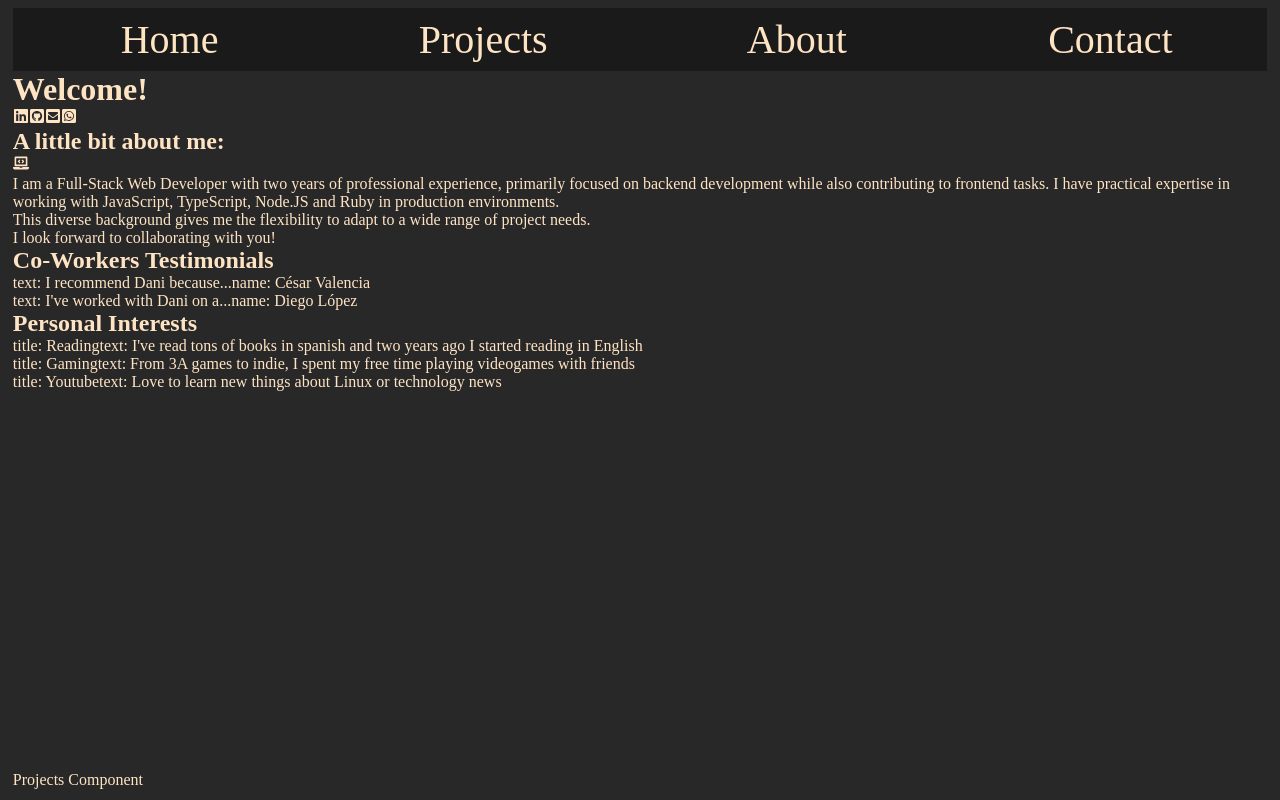
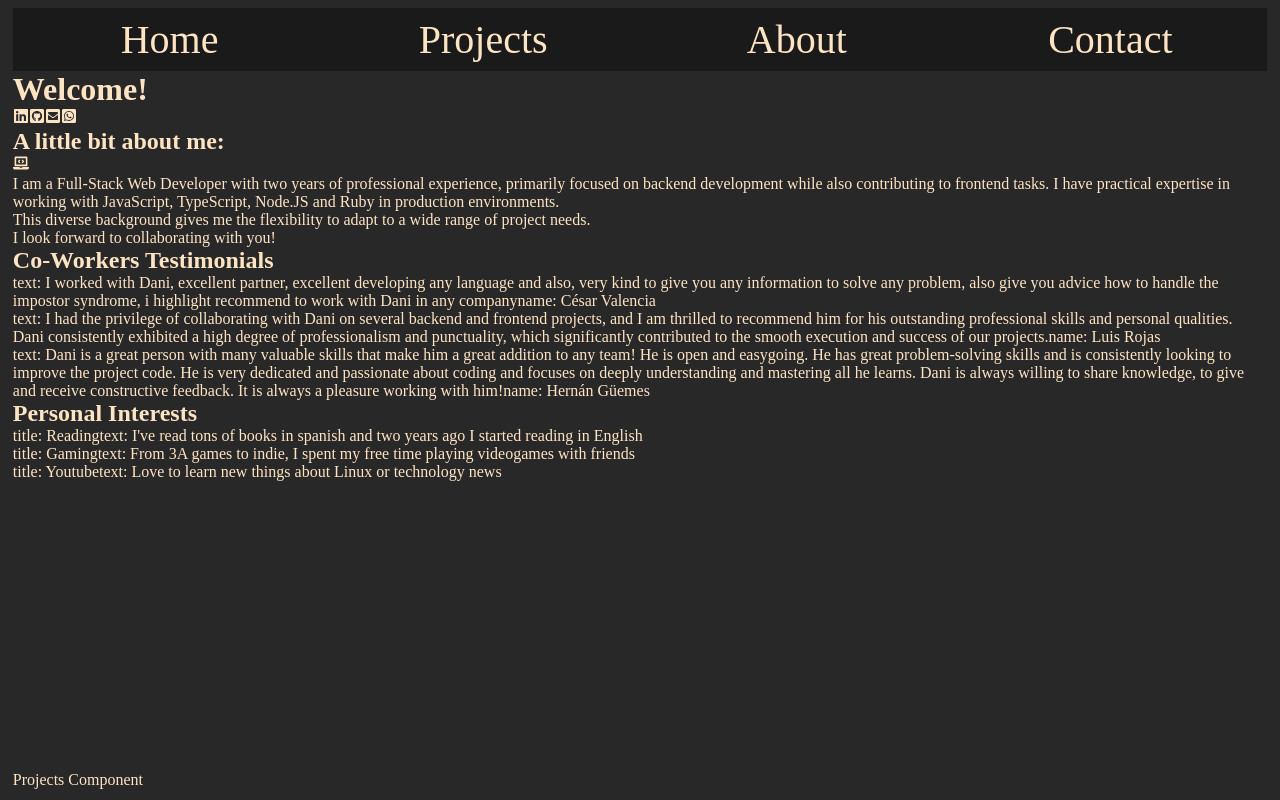
Before and after one commit to danifromecuador/portfolio_2025, a React (Vite) app: page / in a window 1280 px wide. Built offline with nearby package versions, Linux system fonts and the light colour scheme.

Commit message:
Update testimonials.js data feat/home

```diff
--- a/src/components/home/testimonial/testimonials.js
+++ b/src/components/home/testimonial/testimonials.js
@@ -1,16 +1,23 @@
 export const testimonials = [
   {
     id: 0,
-    text: "I recommend Dani because...",
-    imageUrl: "https://media.licdn.com/dms/image/v2/D4E35AQHRm6MCNJZ5Xg/profile-framedphoto-shrink_800_800/profile-framedphoto-shrink_800_800/0/1714271123232?e=1737576000&v=beta&t=8mgIhiLR4jNuktxEfXY7vbb1hpC8TfxgEexjth6J-2o",
     name: "César Valencia",
-    position: "Mentor at Exercism"
+    position: "Mentor at Exercism",
+    text: "I worked with Dani, excellent partner, excellent developing any language and also, very kind to give you any information to solve any problem, also give you advice how to handle the impostor syndrome, i highlight recommend to work with Dani in any company",
+    imageUrl: "https://media.licdn.com/dms/image/v2/D4E35AQHRm6MCNJZ5Xg/profile-framedphoto-shrink_800_800/profile-framedphoto-shrink_800_800/0/1714271123232?e=1737576000&v=beta&t=8mgIhiLR4jNuktxEfXY7vbb1hpC8TfxgEexjth6J-2o"
   },
   {
     id: 1,
-    text: "I've worked with Dani on a...",
-    imageUrl: "https://media.licdn.com/dms/image/v2/D4E35AQHRm6MCNJZ5Xg/profile-framedphoto-shrink_800_800/profile-framedphoto-shrink_800_800/0/1714271123232?e=1737576000&v=beta&t=8mgIhiLR4jNuktxEfXY7vbb1hpC8TfxgEexjth6J-2o",
-    name: "Diego López",
-    position: "Software developer at Prism"
+    name: "Luis Rojas",
+    position: "Software developer at Prism",
+    text: "I had the privilege of collaborating with Dani on several backend and frontend projects, and I am thrilled to recommend him for his outstanding professional skills and personal qualities. Dani consistently exhibited a high degree of professionalism and punctuality, which significantly contributed to the smooth execution and success of our projects.",
+    imageUrl: "https://media.licdn.com/dms/image/v2/D4E03AQGGNpb4iCUkjg/profile-displayphoto-shrink_800_800/profile-displayphoto-shrink_800_800/0/1678999641601?e=1743033600&v=beta&t=KjDDjMAvjJzmiHQrIT01-mCy_gwqe2KmunriImTD_fo"
+  },
+  {
+    id: 2,
+    name: "Hernán Güemes",
+    position: "Full-Stack Web Developer at TITAN Push",
+    text: "Dani is a great person with many valuable skills that make him a great addition to any team! He is open and easygoing. He has great problem-solving skills and is consistently looking to improve the project code. He is very dedicated and passionate about coding and focuses on deeply understanding and mastering all he learns. Dani is always willing to share knowledge, to give and receive constructive feedback. It is always a pleasure working with him!",
+    imageUrl: "https://media.licdn.com/dms/image/v2/D4D03AQGZUgQyAra3RQ/profile-displayphoto-shrink_800_800/profile-displayphoto-shrink_800_800/0/1690237544761?e=1743033600&v=beta&t=JFwzHUe9iL730udQrlIush0PW1m2s_xMEqeZLqx5ehk"
   }
 ]
```
